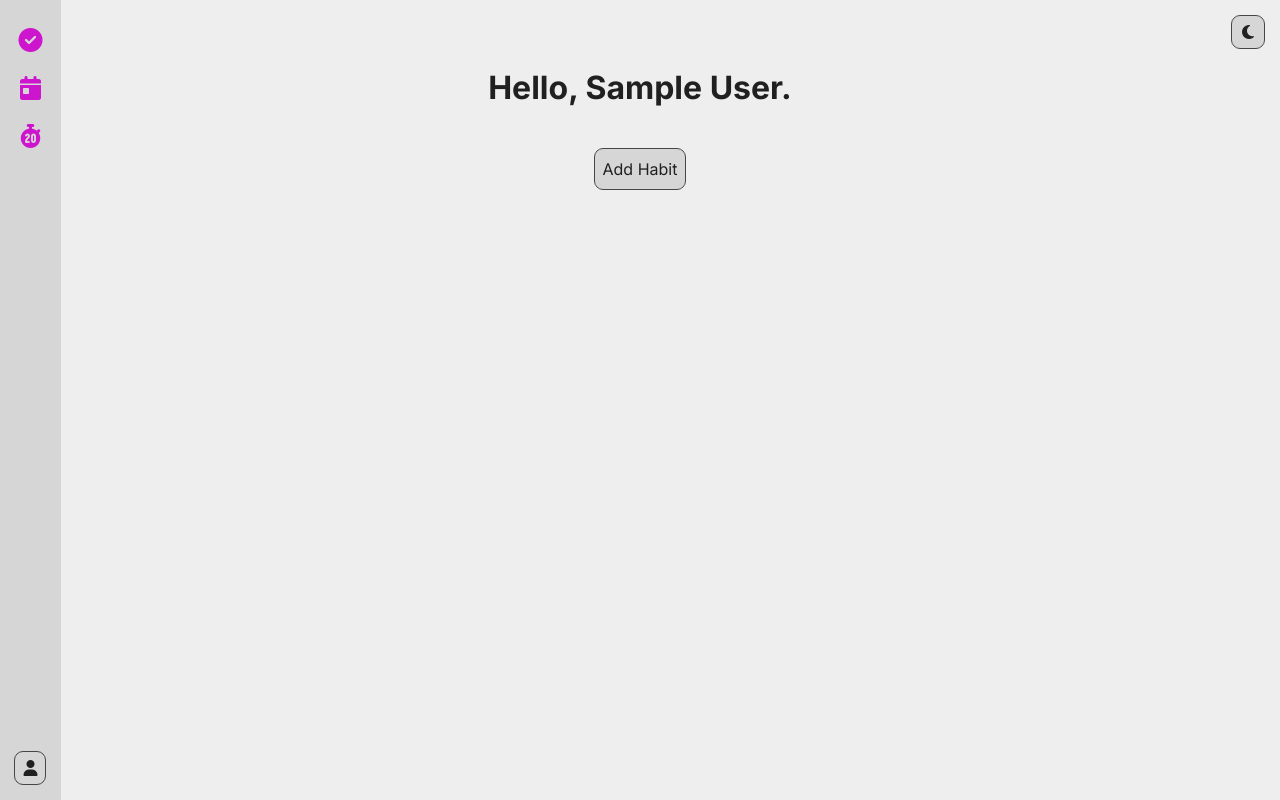
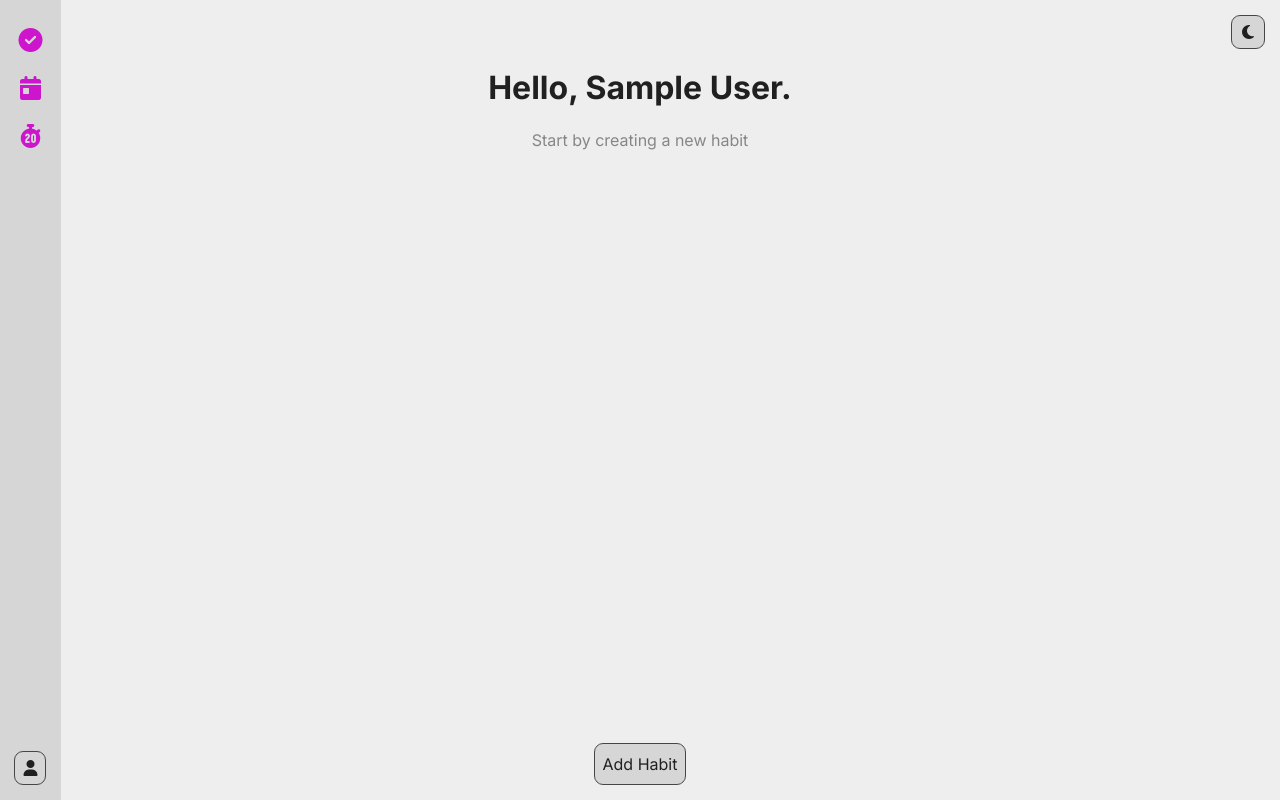
Before and after one commit to nukhes/organizer, a Flask app: page /habits in a window 1280 px wide. Run offline with Flask 3, Linux system fonts and the light colour scheme; the visitor is signed in with stand-in values (Sample User, id 1); data comes from the database, SQL or seed files in the repository; both versions use the stored data as it was after the commit; data that the repository does not hold is empty; some libraries are stand-ins or nearby versions.

Commit message:
feat: implementação básica dos habitos

```diff
--- a/src/app.py
+++ b/src/app.py
@@ -116,8 +116,8 @@ def habits():
     return render_template("habits.html", username=session["name"])
 
 @app.route("/habits/operations", methods=["POST"])
-def habiuts_operations():
-    habits = Habit()
+def habits_operations():
+    habit = Habit()
 
     # JSON from AJAX Client
     data = request.get_json()
@@ -125,17 +125,23 @@ def habiuts_operations():
     # Operation Type
     op = data.get("op")
 
-    # Toggle Task "status key"
-    if op == "Check":
+    # Check habit
+    if op == "check":
         habit_id = data.get('habitId')
-        res = habits.toggle(task_id)
+        res = habit.check(habit_id)
         if res:
             return jsonify({"message": "success"}), 200
         return jsonify({"error": "server error"}), 500
 
-    if op == "delete":
+    # Get habits
+    if op == "get":
         habit_id = data.get('habitId')
-        res = habits.delete(habit_id)
+        return jsonify(habit.get(session["id"], habit_id)), 200
+
+    # Add habit
+    if op == "add":
+        name = data.get('name')
+        res = habit.add(session["id"], name)
         if res:
             return jsonify({"message": "success"}), 200
         return jsonify({"error": "server error"}), 500
--- a/src/helpers.py
+++ b/src/helpers.py
@@ -1,5 +1,12 @@
 from flask import redirect, session
 from functools import wraps
+from datetime import datetime
+
+def get_date():
+    current_date = datetime.now()
+    sql_date = current_date.strftime('%Y-%m-%d')
+    return sql_date
+
 
 def login_required(f):
     """
--- a/src/models/Habit.py
+++ b/src/models/Habit.py
@@ -1,4 +1,5 @@
 import sqlite3
+import helpers
 import models.Model as Model
 
 class Habit(Model.Database):
@@ -6,49 +7,35 @@ class Habit(Model.Database):
         connection = sqlite3.connect(self.path)
         cursor = connection.cursor()
 
-        if habit_id:
-            cursor.execute("SELECT name, streak FROM habits WHERE id = ? LIMIT 1", (3,))
-            habit = cursor.fetchall()
-        else:
-            cursor.execute("SELECT id, name, streak FROM habits WHERE user_id = ?", (id,))
-            habit = cursor.fetchall()
+        cursor.execute("SELECT id, name, streak, last_check FROM habits WHERE user_id = ?", (id,))
+        habit = cursor.fetchall()
+
         return habit
 
     def add(self, user_id, name):
         connection = sqlite3.connect(self.path)
         cursor = connection.cursor()
 
-        # Try to create a new task
+        # Try to create a new habit
         try:
             cursor.execute("BEGIN TRANSACTION;")
-            cursor.execute("INSERT INTO habits (name, user_id, streak) VALUES (?, ?, 0)", (name, user_id))
+            cursor.execute("INSERT INTO habits (name, user_id) VALUES (?, ?)", (name, user_id))
             connection.commit()
             connection.close()
         except:
-            print("ERROR: task named [{name}] cannot be created")
+            print("ERROR: habit named [{name}] cannot be created")
             connection.close()
             return False
         return True
 
-    def toggle(self, task_id):
+    def check(self, habit_id):
         connection = sqlite3.connect(self.path)
         cursor = connection.cursor()
 
-        # Try to cat the actual state of an task
-        try:
-            cursor.execute("SELECT status FROM tasks WHERE id = ? LIMIT 1", (task_id,))
-            res = cursor.fetchone()
-        except:
-            print("ERROR: task [{task_id}] not found")
-            connection.close()
-            return False
+        check_date = helpers.get_date()
 
-        # Set the next state based on actual
-        status = 0 if res[0] == 1 else 1
-
-        # Update status
         cursor.execute("BEGIN TRANSACTION;")
-        cursor.execute("UPDATE tasks SET status = ? WHERE id = ?", (status, task_id))
+        cursor.execute("UPDATE habits SET last_check = ? WHERE id = ?", (check_date, habit_id))
         connection.commit()
         connection.close()
         return True
@@ -58,22 +45,9 @@ class Habit(Model.Database):
             connection = sqlite3.connect(self.path)
             cursor = connection.cursor()
             cursor.execute("BEGIN TRANSACTION;")
-            cursor.execute("DELETE FROM tasks WHERE id = ?", (id,))
+            cursor.execute("DELETE FROM habits WHERE id = ?", (id,))
             connection.commit()
             connection.close()
         except:
             return False
         return True
-
-    def update(self, task_id, name):
-        connection = sqlite3.connect(self.path)
-        cursor = connection.cursor()
-
-        try:
-            cursor.execute("BEGIN TRANSACTION;")
-            cursor.execute("UPDATE tasks SET name = ? WHERE id = ?", (name, task_id))
-            connection.commit()
-            connection.close()
-        except:
-            return False
-        return True
--- a/src/static/css/form.css
+++ b/src/static/css/form.css
@@ -19,7 +19,7 @@ button {
     margin: auto;
 }
 
-#add_task {
+#add_task, #add_habit {
     position: absolute;
     bottom: 1rem;
 }
--- a/src/static/css/tasks.css
+++ b/src/static/css/tasks.css
@@ -2,7 +2,7 @@
     margin-bottom: 1rem;
 }
 
-#tasks_container {
+#tasks_container, #habits_container {
     display: flex;
     flex-direction: column;
     justify-content: flex-start;
@@ -15,7 +15,7 @@
 }
 
 /* task body */
-#tasks_container li {
+#tasks_container li, #habits_container li {
     background-color: var(--background-darker);
     list-style-type: none;
     display: flex;
@@ -25,13 +25,13 @@
     border-radius: var(--radius);
 }
 
-#tasks_container li div {
+#tasks_container li div, #habits_container li div {
     display: flex;
     align-items: center;
 }
 
 /* task title */
-#tasks_container li h1 {
+#tasks_container li h1, #habits_container li h1 {
     font-weight: normal;
     font-size: medium;
     text-align: left;
@@ -72,7 +72,7 @@ input[type="checkbox"]:checked + .task_name_done {
     color: var(--text-secondary);
 }
 
-#new_task_tip {
+#new_tip {
     opacity: .5;
 }
 
@@ -81,6 +81,7 @@ input[type="checkbox"]:checked + .task_name_done {
     outline-offset: -2px;
     outline-style: none;
     background: none;
+    text-align: left;
     outline-offset: px-2px;
 }
 
--- a/src/static/js/habits/habits.js
+++ b/src/static/js/habits/habits.js
@@ -1,14 +1,14 @@
 import { Habit } from "./Habit.js";
-import { returnTaskComponent, taskAddEventListener, handleTaskAdd } from './helpers.js'
+import { returnHabitComponent, habitAddEventListener, handleHabitAdd} from './helpers.js'
 
-const taskContainer = document.querySelector("#tasks_container")
+const habitContainer = document.querySelector("#habits_container")
 
-handleTaskAdd()
+handleHabitAdd()
 
 export async function refreshHabits(id=-1) {
-    // Default behavior: refresh all tasks
-    let task = new Task()
-    const data = await task.get(id)
+    // Default behavior: refresh all habit
+    let habit = new Habit()
+    const data = await habit.get(id)
 
     // Validate data
     if (!Array.isArray(data)) {
@@ -18,24 +18,18 @@ export async function refreshHabits(id=-1) {
 
     // If user dont have tasks
     if (data.length == 0) {
-        taskContainer.innerHTML = "<span id='new_task_tip'>Start by creating a new task</span>"
+        habitContainer.innerHTML = "<span id='new_tip'>Start by creating a new habit</span>"
         return
     }
 
     // Clear the container before rendering
-    taskContainer.innerHTML = ""
+    habitContainer.innerHTML = ""
 
-    // Create each task
-    data.forEach(task => {
-        taskContainer.innerHTML += returnTaskComponent(task)
-    })
-
-    // Add event listeners
-    data.forEach(task => {
-        const taskId = task[0]
-        taskAddEventListener(taskId, true, true, true)
+    // Create each habit
+    data.forEach(habit => {
+        habitContainer.innerHTML += returnHabitComponent(habit)
     })
 }
 
 
-refreshTasks()
+refreshHabits()
--- a/src/static/js/habits/helpers.js
+++ b/src/static/js/habits/helpers.js
@@ -1,74 +1,48 @@
 import { Habit } from "./Habit.js";
-import { refreshTasks } from "./habits.js";
+import { refreshHabits } from "./habits.js";
 
-export function returnTaskComponent(task) {
-    const id = task[0];
-
-    // Compare if the task was ticked
-    const taskStatus = task[4] != 0
-
-    // If status is true mark checkbox
-    const isChecked = taskStatus ? "checked" : "";
-
-    // If status is true create
-    const deleteButton = taskStatus
-        ? `<i id="task_delete_${id}" class="delete fa-solid fa-trash" aria-label="Excluir tarefa"></i>`
-        : "";
-    const time = task[3] ? `<span>${task[3]}</span>` : "";
+export function returnHabitComponent(habit) {
+    const data = {
+        id: habit[0],
+        name: habit[1],
+        streak: habit[2],
+        last_check: (habit[3] == getDate()) ? "today" : habit[3]
+    }
 
     return `
         <li>
-            <div>
-                <input id="task_checkbox_${id}" type="checkbox" ${isChecked}>
-
-                ${taskStatus ? `
-
-                <h1 class="task_name_done">${task[1]}</h1>
-
-                ` : `
-
-                <input  class="task_name" id="task_name_${id}"type="text" placeholder="Task Name" value="${task[1]}">
-
-                `}
-
-            </div>
-            <div class="task_right_container">
-                <div id="task_delete_container_${id}">${deleteButton}</div>
-                ${time}
-            </div>
+            <h1 class="habit_name">${data.name}</h1>
+            <h2>Days: ${data.streak}</h2>
+            ${
+                (data.last_check == "today") ? "Done" : "Not done"
+            }
         </li>
     `;
 }
 
-export function taskAddEventListener(taskId, checkBox, delButton, input) {
-    const check = document.querySelector(`#task_checkbox_${taskId}`);
-    const deleteContainer = document.querySelector(`#task_delete_container_${taskId}`);
+export function habitAddEventListener() {
+    return
+}
 
-    if (checkBox && check) {
-        check.addEventListener("click", () => handleTaskToggle(taskId));
-    }
+function handleHabitDelete(id) {
+    const habit = new Habit(id);
+    habit.delete(refreshHabits);
+}
 
-    if (delButton && deleteContainer) {
-        const deleteButton = document.querySelector(`#task_delete_${taskId}`);
-        if (deleteButton) {
-            deleteButton.addEventListener("click", () => handleTaskDelete(taskId));
-        }
-    }
+function getDate() {
+    const today = new Date();
+    const year = today.getFullYear();
+    const month = String(today.getMonth() + 1).padStart(2, '0'); // Add 1 because months are 0-indexed
+    const day = String(today.getDate()).padStart(2, '0');
+    return `${year}-${month}-${day}`;
+}
 
-    if (input) {
-        const taskNameInput = document.querySelector(`#task_name_${taskId}`);
-
-        if (taskNameInput) {
-            taskNameInput.addEventListener('blur', () => {
-                handleTaskUpdate(taskId, (taskNameInput.value).trim());
-            });
-        }
+export function handleHabitAdd(habitName = "test") {
+    const addHabitButton = document.querySelector("#add_habit");
+    if (addHabitButton) {
+        addHabitButton.addEventListener("click", () => {
+            const habit = new Habit();
+            habit.add(refreshHabits, habitName);
+        });
     }
 }
-
-
-
-function handleTaskDelete(id) {
-    const habit = new Habit(id);
-    habit.delete(refreshTasks);
-}
--- a/src/templates/habits.html
+++ b/src/templates/habits.html
@@ -3,6 +3,12 @@
 {% block title %}
     Habits
 {% endblock %}
+
+{% block styles %}
+    <link rel="stylesheet" href="../static/css/tasks.css">
+    <link rel="stylesheet" href="../static/css/habits.css">
+{% endblock %}
+
 
 {% block body %}
     <h1 id="hello">Hello, {{ username }}.</h1>
@@ -16,6 +22,6 @@
 
     </section>
 
-    <script type="module" src="../static/js/task/Task.js"></script>
-    <script type="module" src="../static/js/task/tasks.js"></script>
+    <script type="module" src="../static/js/habits/Habit.js"></script>
+    <script type="module" src="../static/js/habits/habits.js"></script>
 {% endblock %}
```
Also changed, not shown: src/static/css/habits.css (added, +20 -0 lines), src/static/js/habits/Habit.js (+5 -27 lines), src/database/organizer.db.
